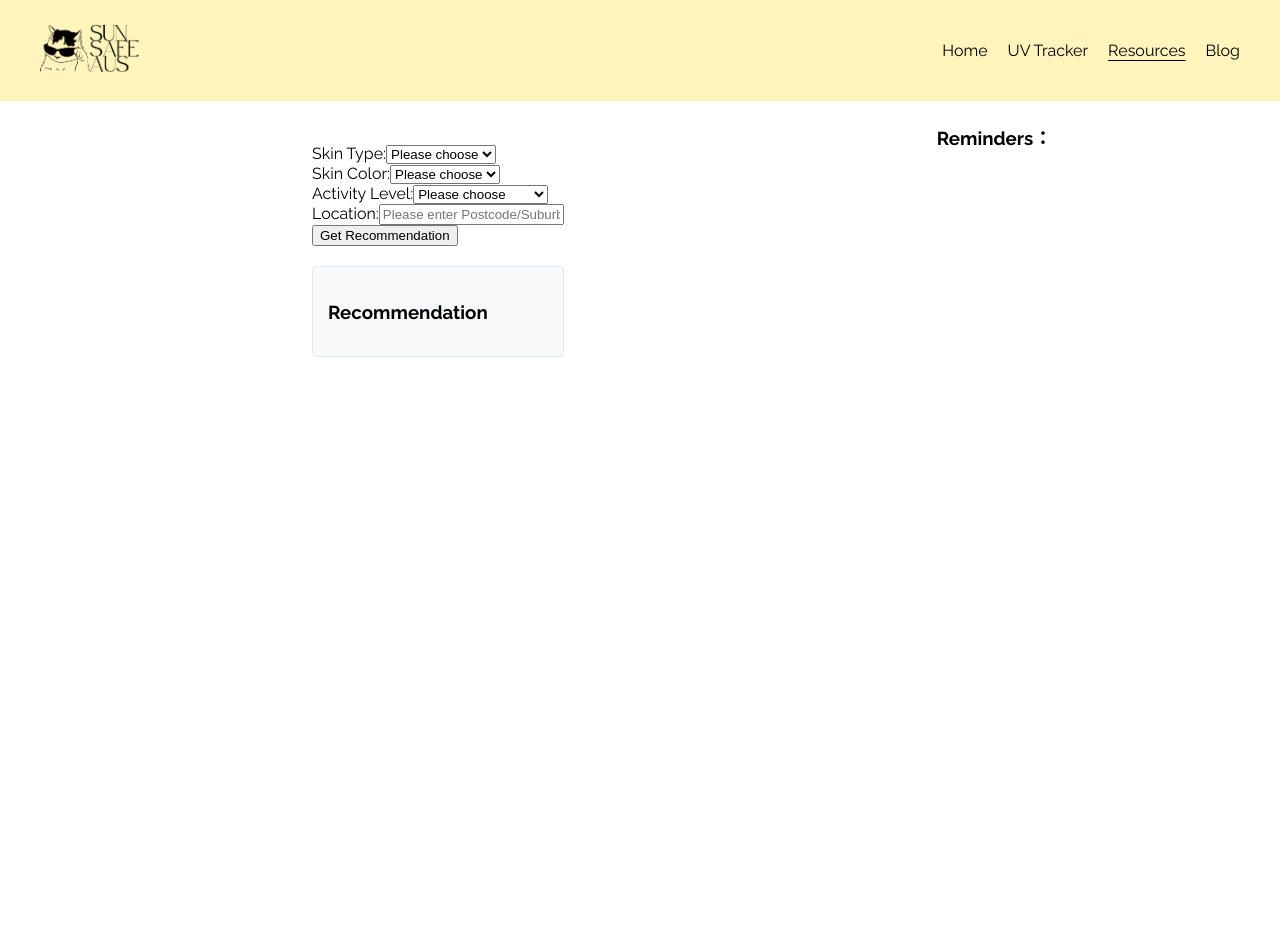
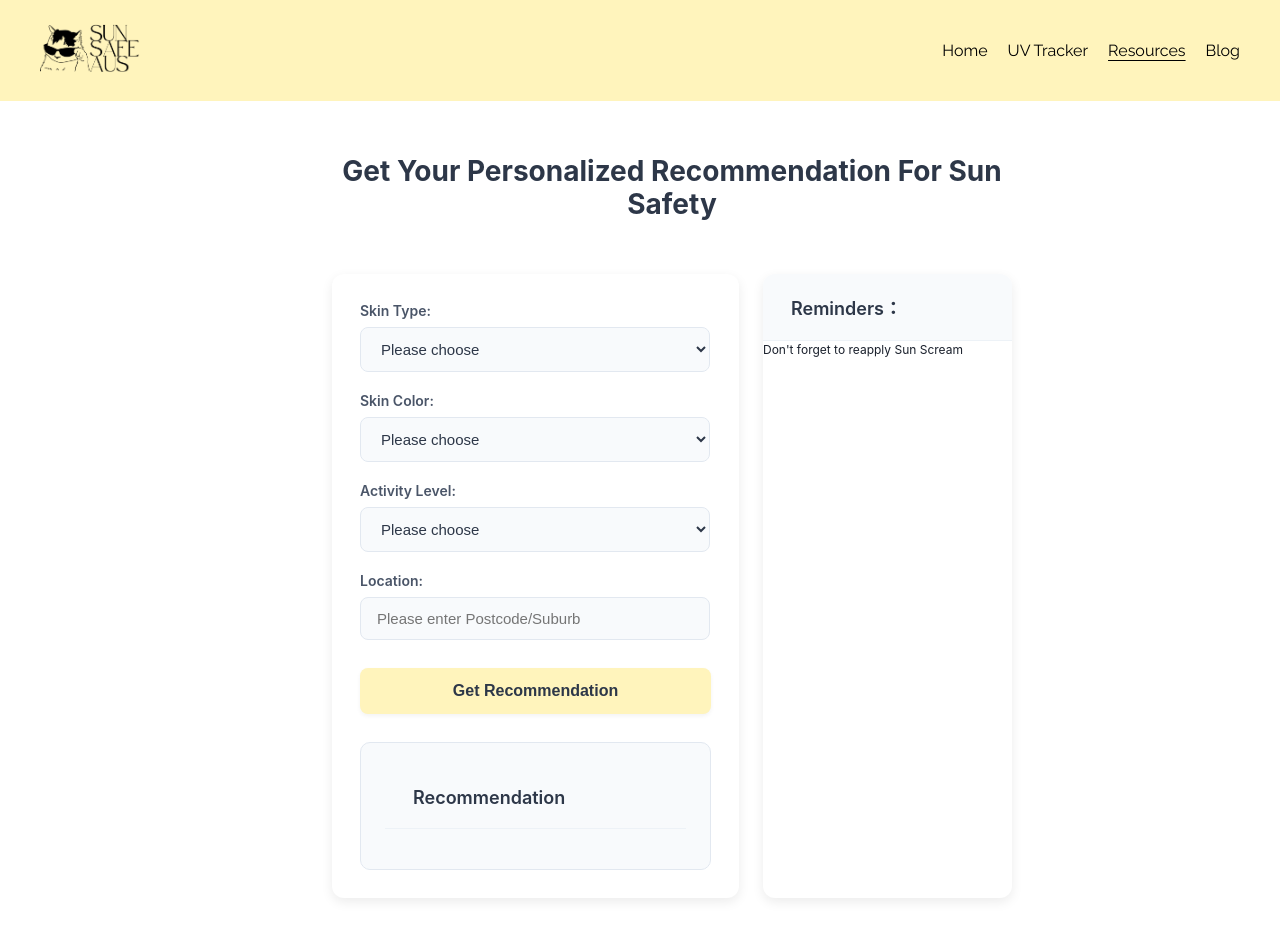
Before and after one commit to Kumareshan30/SunsafeAus, a Vue app in the folder sunsafeaus/: page / in a window 1280 px wide. Both pictures are taken after a click on the button "Plan Your Safety". Shown: the top 938 px of the page. Built offline with nearby package versions, Linux system fonts and the light colour scheme.

Commit message:
decorate the rescourse page

```diff
--- a/sunsafeaus/src/views/ResourcesPage.vue
+++ b/sunsafeaus/src/views/ResourcesPage.vue
@@ -1,4 +1,6 @@
 <template>
+  <div class="resources">
+    <h1>Get Your Personalized Recommendation For Sun Safety</h1>
   <div class="container">
     <div class="left-section">
   <div class="recommendation-container">
@@ -81,6 +83,9 @@
 
   <div class="right-section">
       <h3>Reminders：</h3>
+      <div class="reminder-instructions">
+    <p>Don't forget to reapply Sun Scream</p>
+    </div>
       <ul class="reminder-list">
         <li v-for="(time, index) in reminders" :key="index" class="reminder-item">
           <span class="time">{{ time.format('HH:mm') }}</span>
@@ -89,6 +94,7 @@
       </ul>
     </div>
   </div>
+</div>
 </template>
 
 <script setup>
@@ -100,7 +106,7 @@ import { onMounted } from 'vue';
 import { watch } from 'vue';
 
 
-// 表单数据
+
 const form = ref({
   skin_type: '',
   skin_tone: '',
@@ -108,7 +114,7 @@ const form = ref({
   location: null
 })
 
-// 下拉选项数据
+
 const skinTypes = [
   { value: 'oily', label: 'Oily' },
   { value: 'dry', label: 'Dry' },
@@ -129,22 +135,22 @@ const activityLevels = [
   { value: 'high', label: 'High (4+ hours)' }
 ]
 
-// 位置相关
+
 const locationQuery = ref('')
 const locationOptions = ref([])
 
 
 
-// 推荐结果与错误
+
 const recommendation = ref({})
 const error = ref('')
 
-const reminders = ref([]) // 存储提醒时间
+const reminders = ref([])
 
-// 更新时间
+
 const now = ref(dayjs())
 
-// 搜索位置
+
 const searchLocations = async () => {
   if (locationQuery.value) {
     try {
@@ -153,21 +159,20 @@ const searchLocations = async () => {
       })
       locationOptions.value = response.data
     } catch (err) {
-      console.error('位置搜索失败:', err)
+      console.error('fail to find location:', err)
     }
   } else {
     locationOptions.value = []
   }
 }
 
-// 选择位置
 const selectLocation = (item) => {
   form.value.location = item
   locationQuery.value = `${item.location_name} (${item.zipcode})`
   locationOptions.value = []
 }
 
-// 表单验证
+// validate
 const validateForm = () => {
   return (
     form.value.skin_type &&
@@ -177,13 +182,13 @@ const validateForm = () => {
   )
 }
 
-// 提交表单
+// submit
 const submitForm = async () => {
   error.value = ''
   recommendation.value = {}
 
   if (!validateForm()) {
-    error.value = '请填写所有必填字段'
+    error.value = 'Please filled in the whole form'
     return
   }
 
@@ -208,41 +213,40 @@ let timer = null
 onMounted(() => {
   timer = setInterval(() => {
     now.value = dayjs()
-  }, 60 * 1000) // 每分钟更新一次
+  }, 60 * 1000)
 })
 
 onUnmounted(() => {
   clearInterval(timer)
 })
 
-// 监听 recommendation 更新提醒
+// get recommendation update
 watch(recommendation, () => {
   generateReminders()
 })
 
 const generateReminders = () => {
-  reminders.value = [] // 清空上次的提醒
+  reminders.value = []
 
   if (!recommendation.value.reapply_frequency) return
 
   const freqMatch = recommendation.value.reapply_frequency.match(/(\d+)/)
   if (!freqMatch) return
 
-  const hoursInterval = parseInt(freqMatch[1]) // 提取频率小时数
-  const startTime = dayjs() // 当前时间
-  const endTime = dayjs().hour(18).minute(0).second(0) // 设定晚上 18:00 截止
+  const hoursInterval = parseInt(freqMatch[1])
+  const startTime = dayjs()
+  const endTime = dayjs().hour(18).minute(0).second(0)
 
   let nextTime = startTime.add(hoursInterval, 'hour').startOf('hour')
 
-  // 自动生成提醒
+  // get notice
   while (nextTime.isBefore(endTime)) {
     reminders.value.push(nextTime)
     nextTime = nextTime.add(hoursInterval, 'hour')
   }
 
-  console.log('生成的提醒:', reminders.value.map(t => t.format('HH:mm')))
 }
-// 倒计时计算器
+//counter on time remain
 const timeUntil = (reminderTime) => {
   const diff = reminderTime.diff(now.value, 'minute')
   if (diff <= 0) return '已过'
@@ -255,82 +259,273 @@ const timeUntil = (reminderTime) => {
 </script>
 
 <style scoped>
+.resources {
+  font-family: 'Inter', -apple-system, BlinkMacSystemFont, 'Segoe UI', Roboto, Oxygen, Ubuntu, Cantarell, sans-serif;
+  max-width: 1200px;
+  margin: 0 auto;
+  padding: 32px 20px;
+  color: #1a202c;
+}
+
+h1 {
+  font-size: 28px;
+  font-weight: 700;
+  margin-bottom: 32px;
+  text-align: center;
+  color: #2d3748;
+  line-height: 1.2;
+}
+
+
 .container {
   display: flex;
-  justify-content: space-between; /* 将左右部分分开 */
+  gap: 24px;
+  justify-content: space-between;
+  width: 100%;
+  max-width: 1200px;
+  margin: 0 auto;
+  padding: 20px;
+  box-sizing: border-box;
 }
+
+.left-section, .right-section {
+  background-color: #ffffff;
+  border-radius: 12px;
+  box-shadow: 0 4px 12px rgba(0, 0, 0, 0.08);
+  overflow: hidden;
+}
+
+.left-section {
+  flex: 1 1 calc(60% - 12px);
+}
+
+.right-section {
+  flex: 1 1 calc(40% - 12px);
+}
+
+.right-section {
+  flex: 1 1 35%;
+  display: flex;
+  flex-direction: column;
+}
+
 .recommendation-container {
-  max-width: 600px;
-  margin: 20px auto;
-  padding: 20px;
+  padding: 28px;
+}
+
+.form-group {
+  margin-bottom: 20px;
+}
+
+.form-group label {
+  display: block;
+  margin-bottom: 8px;
+  font-weight: 600;
+  font-size: 14px;
+  color: #4a5568;
+}
+
+.form-group select,
+.form-group input {
+  width: 100%;
+  max-width: 350px;
+  padding: 12px 16px;
+  border: 1px solid #e2e8f0;
+  border-radius: 8px;
+  font-size: 15px;
+  color: #2d3748;
+  background-color: #f8fafc;
+  transition: all 0.2s ease;
+  box-sizing: border-box;
+}
+
+.form-group select:focus,
+.form-group input:focus {
+  outline: none;
+  border-color: #cbd5e0;
+  box-shadow: 0 0 0 3px rgba(203, 213, 224, 0.4);
+  background-color: #ffffff;
+}
+
+.form-group select:hover,
+.form-group input:hover {
+  border-color: #cbd5e0;
+}
+
+.location-options {
+  position: absolute;
+  width: calc(100% - 56px);
+  margin-top: 4px;
+  border: 1px solid #e2e8f0;
+  border-radius: 8px;
+  background-color: #ffffff;
+  box-shadow: 0 4px 12px rgba(0, 0, 0, 0.1);
+  max-height: 200px;
+  overflow-y: auto;
+  z-index: 10;
+}
+
+.location-options li {
+  padding: 12px 16px;
+  cursor: pointer;
+  transition: background-color 0.15s ease;
+  font-size: 14px;
+}
+
+.location-options li:hover {
+  background-color: #f7fafc;
+}
+
+button[type="submit"] {
+  width: 100%;
+  padding: 14px;
+  background-color: #fff4bc;
+  border: none;
+  border-radius: 8px;
+  font-size: 16px;
+  font-weight: 600;
+  color: #2d3748;
+  cursor: pointer;
+  transition: all 0.2s ease;
+  box-shadow: 0 2px 4px rgba(0, 0, 0, 0.05);
+  margin-top: 8px;
+}
+
+button[type="submit"]:hover {
+  background-color: #ffefb3;
+  box-shadow: 0 4px 8px rgba(0, 0, 0, 0.08);
+  transform: translateY(-1px);
+}
+
+button[type="submit"]:active {
+  transform: translateY(0);
+  box-shadow: 0 2px 4px rgba(0, 0, 0, 0.05);
 }
 
 .result-box {
-  margin-top: 20px;
-  padding: 15px;
-  border: 1px solid #e4e7ed;
-  border-radius: 4px;
-  background-color: #f8f9fa;
+  margin-top: 28px;
+  padding: 24px;
+  border-radius: 10px;
+  background-color: #f8fafc;
+  border: 1px solid #e2e8f0;
 }
 
-.error-message {
-  color: #f56c6c;
-  margin-top: 10px;
+.result-box h3 {
+  margin-top: 0;
+  margin-bottom: 16px;
+  font-size: 18px;
+  font-weight: 600;
+  color: #2d3748;
 }
 
-.location-options {
-  border: 1px solid #ccc;
-  max-height: 150px;
-  overflow-y: auto;
+.recommendation-list {
   list-style: none;
   padding: 0;
   margin: 0;
 }
 
-.location-options li {
-  padding: 8px;
-  cursor: pointer;
+.recommendation-item {
+  display: flex;
+  justify-content: space-between;
+  padding: 12px 0;
+  border-bottom: 1px solid #edf2f7;
+  font-size: 14px;
+  line-height: 1.5;
 }
 
-.location-options li:hover {
-  background-color: #f0f0f0;
-}
-
-.recommendation-list {
-  list-style: none;
-  padding: 0;
-}
-
-.recommendation-item {
-  margin-bottom: 10px;
+.recommendation-item:last-child {
+  border-bottom: none;
 }
 
 .key {
-  font-weight: bold;
-  text-transform: capitalize;
+  font-weight: 600;
+  color: #4a5568;
+  max-width: 50%;
 }
 
 .value {
-  margin-left: 10px;
+  color: #2d3748;
+  text-align: right;
+  max-width: 50%;
+}
+
+.error-message {
+  margin-top: 16px;
+  padding: 12px;
+  background-color: #fff5f5;
+  color: #c53030;
+  font-weight: 500;
+  text-align: center;
+  border-radius: 8px;
+  border: 1px solid #fed7d7;
+}
+
+h3 {
+  padding: 20px 28px;
+  margin: 0;
+  border-bottom: 1px solid #edf2f7;
+  font-size: 18px;
+  font-weight: 600;
+  color: #2d3748;
+  background-color: #f8fafc;
+}
+
+.reminder-content {
+  padding: 20px;
+  flex-grow: 1;
+  display: flex;
+  flex-direction: column;
+}
+
+.reminder-container {
+  flex-grow: 1;
 }
 
 .reminder-list {
   list-style: none;
   padding: 0;
+  margin: 0;
 }
 
 .reminder-item {
   display: flex;
   justify-content: space-between;
-  margin-bottom: 8px;
+  align-items: center;
+  padding: 14px 10px;
+  border-bottom: 1px solid #edf2f7;
+  transition: background-color 0.15s ease;
 }
 
-.time {
-  font-weight: bold;
+.reminder-item:last-child {
+  border-bottom: none;
 }
 
-.countdown {
-  color: gray;
-  font-size: 0.9em;
+.reminder-item:hover {
+  background-color: #f7fafc;
+}
+
+.reminder-time {
+  font-weight: 600;
+  color: #4a5568;
+  font-size: 16px;
+}
+
+.reminder-countdown {
+  color: #718096;
+  font-size: 14px;
+}
+
+.no-reminders {
+  text-align: center;
+  color: #718096;
+  padding: 40px 20px;
+  font-size: 14px;
+}
+
+.reminder-instructions p {
+  margin: 0;
+  line-height: 1.5;
+  font-size: 12px;
+
 }
 </style>
```
